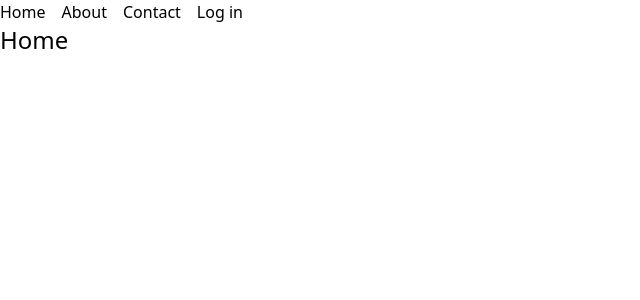
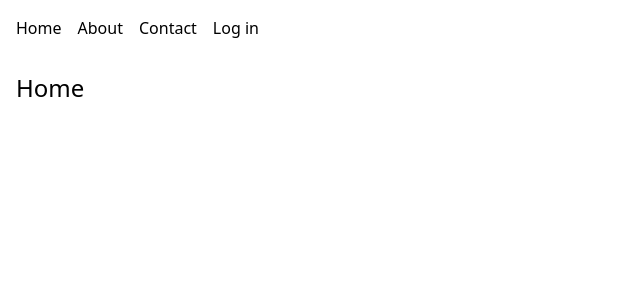
Before and after one commit to MonteJagger/beltine, a React (Vite) app: page / in a window 1280 px wide. Shown: the top 300 px of the page, without its empty margins (0-640 px from the left). Built offline with nearby package versions, Linux system fonts and the light colour scheme.

Commit message:
add padding

```diff
--- a/src/components/layout/Layout.tsx
+++ b/src/components/layout/Layout.tsx
@@ -3,10 +3,12 @@ import { Outlet } from "react-router-dom"
 
 function Layout() {
     return (
-        <div className="h-max">
+        <>
             <Nav />
-            <Outlet />
-        </div>
+            <div className="content p-4">
+                <Outlet />
+            </div>
+        </>
     )
 }
 
--- a/src/components/nav/Nav.tsx
+++ b/src/components/nav/Nav.tsx
@@ -31,7 +31,7 @@ function Nav() {
 
     return (
         <>
-            <nav className="flex gap-4">
+            <nav className="flex gap-4 p-4">
                 {navContent.main.map((item, index) => (
                 <Link key={index} to={item.url}>{item.title}</Link>
             ))}
```
Also changed, not shown: 1 other file (tests, documents, lock files or other folders).
